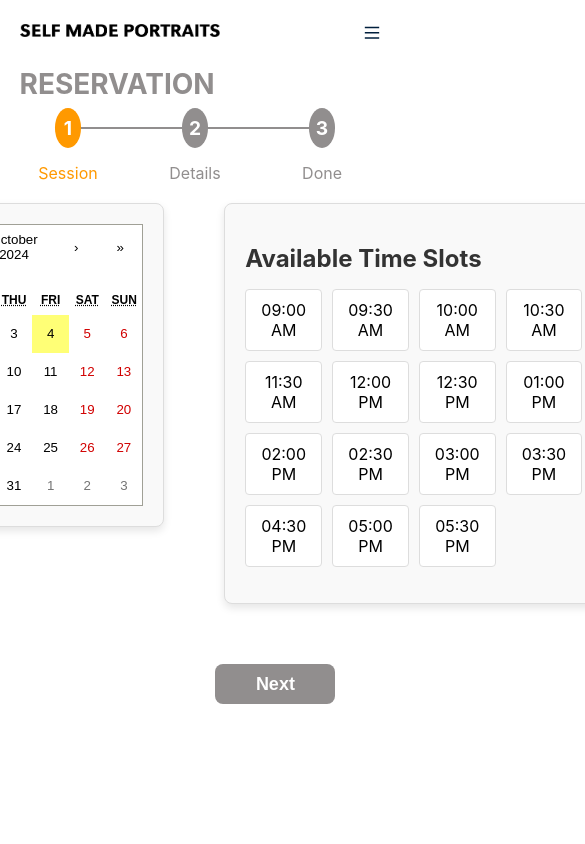
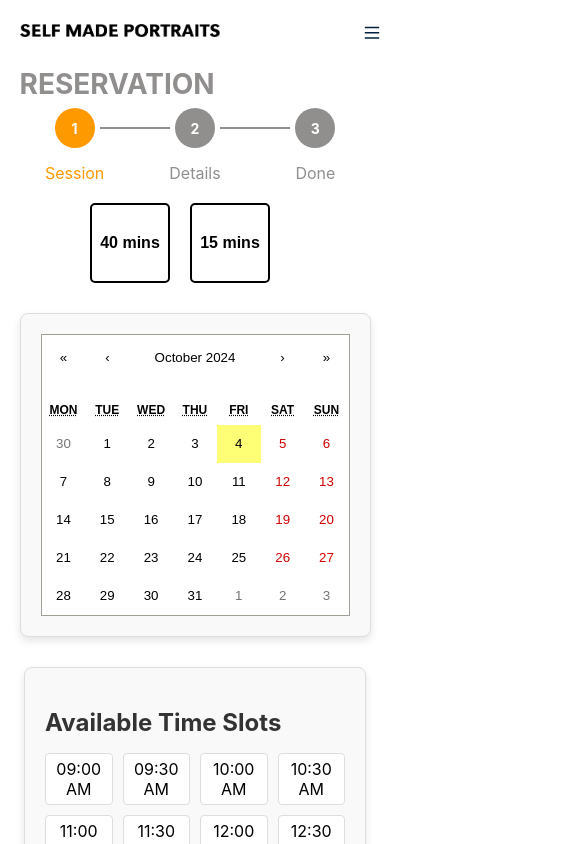
Before and after one commit to Self-Made-Portraits/portraits, a React (Create React App) app in the folder frontend/: page /book/time in a window 390 px wide. Shown: the top 844 px of the page, 585 px wide, since content can reach past the window. Built offline with nearby package versions, Linux system fonts and the light colour scheme.

Commit message:
booking_mobile

```diff
--- a/frontend/src/components/TimeBooking/TimeBooking.css
+++ b/frontend/src/components/TimeBooking/TimeBooking.css
@@ -415,3 +415,51 @@
 .time__form-options input[type='radio'] {
   margin-right: 8px;
 }
+
+
+@media screen and (max-width: 1023px) {
+  .time{
+    height: 100%;
+    margin-bottom: 30px;
+  }
+  /* Container for Duration Buttons, Calendar, and Time Slots */
+  .time__container {
+    display: flex;
+    flex-direction: column;
+    justify-content: center;
+    align-items: center;
+    gap: 30px;
+    margin-top: 50px;
+  }
+  .time__duration-buttons{
+    flex-direction: row;
+  }
+}
+
+@media screen and (max-width: 767px) {
+  .time__number{
+    font-size: 14px;
+}
+
+  .time__line{
+    width: 70px
+  }
+  .time__list{
+    grid-template-columns: repeat(4, 1fr);
+  }
+  .time__slots-container{
+    margin: 0 auto;
+  }
+  .time__slots{
+    max-width: 300px;
+  }
+  .time__slot{
+    padding: 5px 10px;
+  }
+}
+
+@media screen and (max-width: 370px) {
+  .time__line{
+    width: 60px
+  }
+}
```
Also changed, not shown: 6 other files (tests, documents, lock files or other folders).
